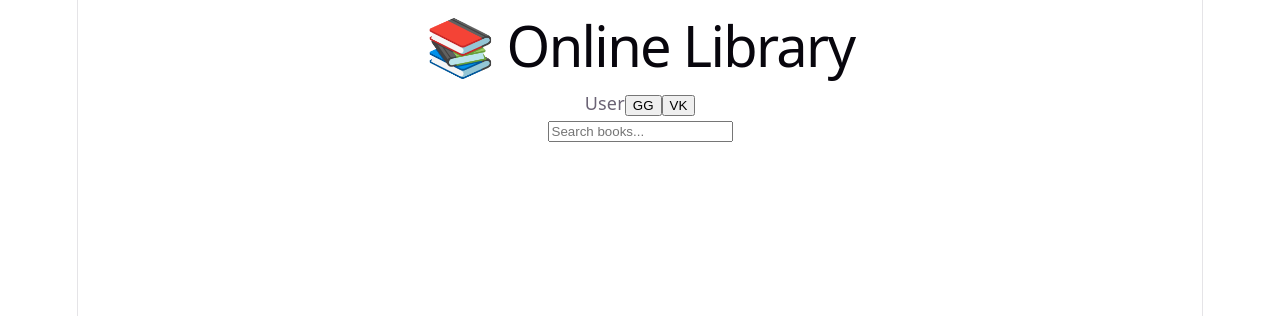
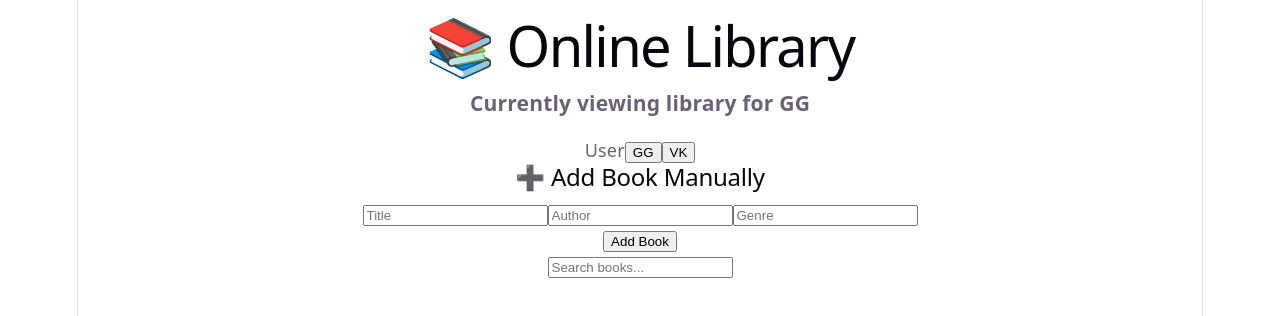
Before and after one commit to Sheliiiiy/shared-library, a React (Vite) app: page / in a window 1280 px wide. Shown: the top 316 px of the page. Built offline with nearby package versions, Linux system fonts and the light colour scheme.

Commit message:
fix maybe

```diff
--- a/src/App.jsx
+++ b/src/App.jsx
@@ -2,56 +2,53 @@ import { useEffect, useState } from "react";
 import Header from "./components/Header";
 import BookSearch from "./components/BookSearch";
 import BookList from "./components/BookList";
+import BookForm from "./components/AddBookForm";
 
 export default function App() {
+  const STORAGE_KEY = "book-library";
+
   const [users] = useState(["GG", "VK"]);
   const [activeUser, setActiveUser] = useState("GG");
 
   const [books, setBooks] = useState(() => {
-    const saved = localStorage.getItem("books");
-    if (!saved) return { GG: [], VK: [] };
-
-    const parsed = JSON.parse(saved);
-
-    for (const user of ["GG", "VK"]) {
-      parsed[user] = parsed[user].map((book) => ({
-        ...book,
-        id: book.id || crypto.randomUUID(),
-      }));
+    try {
+      const saved = localStorage.getItem(STORAGE_KEY);
+      return saved ? JSON.parse(saved) : [];
+    } catch {
+      return [];
     }
-
-    return parsed;
   });
 
   useEffect(() => {
-    localStorage.setItem("books", JSON.stringify(books));
+    localStorage.setItem(STORAGE_KEY, JSON.stringify(books));
   }, [books]);
 
-  const deleteBook = (user, id) => {
-    setBooks((prev) => ({
-      ...prev,
-      [user]: prev[user].filter((book) => book.id !== id),
-    }));
+  const deleteBook = (id) => {
+    setBooks((prev) => prev.filter((book) => book.id !== id));
   };
 
   const addBook = (book) => {
-    setBooks((prev) => ({
+    setBooks((prev) => [
       ...prev,
-      [activeUser]: [...prev[activeUser], book],
-    }));
+      {
+        ...book,
+        user: activeUser,
+        id: book.id || crypto.randomUUID(),
+      },
+    ]);
   };
 
   return (
     <div className="p-6 max-w-5xl mx-auto">
 
-      {/* HEADER */}
-      <Header users={users} activeUser={activeUser} setActiveUser={setActiveUser}/>
+      <Header users={users} activeUser={activeUser} setActiveUser={setActiveUser} />
 
-      {/* SEARCH */}
+      <BookForm onAddBook={addBook} activeUser={activeUser} />
+
       <BookSearch activeUser={activeUser} onAddBook={addBook} />
 
-      {/* LIST */}
       <BookList books={books} user={activeUser} onDelete={deleteBook} />
+
     </div>
   );
 }
--- a/src/components/AddBookForm.jsx
+++ b/src/components/AddBookForm.jsx
@@ -1,43 +1,59 @@
-import { useState } from "react"
-import { addBook } from "../storage/books"
+export default function BookForm({ onAddBook, activeUser }) {
+  const handleSubmit = (e) => {
+    e.preventDefault();
 
-export default function AddBookForm({ onAdd }) {
-  const [title, setTitle] = useState("")
-  const [author, setAuthor] = useState("")
-  const [genre, setGenre] = useState("")
-  const [image, setImage] = useState("")
+    const form = new FormData(e.target);
 
-  const handleSubmit = (e) => {
-    e.preventDefault()
+    const title = form.get("title");
+    const author = form.get("author");
+    const genre = form.get("genre");
 
-    const newBook = {
+    if (!title) return;
+
+    onAddBook({
       id: crypto.randomUUID(),
       title,
-      author,
-      genre,
-      image,
-      user: "GG"
-    }
+      author: author || "Unknown",
+      genre: genre || "Unknown",
+      image: "",
+      user: activeUser, // IMPORTANT in flat structure
+    });
 
-    addBook(newBook)
-    onAdd()
-
-    setTitle("")
-    setAuthor("")
-    setGenre("")
-    setImage("")
-  }
+    e.target.reset();
+  };
 
   return (
-    <form onSubmit={handleSubmit}>
-      <h2>Add Book</h2>
+    <form
+      onSubmit={handleSubmit}
+      className="mb-6 p-4 border rounded-lg shadow-sm"
+    >
+      <h2 className="text-lg font-semibold mb-3">
+        ➕ Add Book Manually
+      </h2>
 
-      <input placeholder="Title" value={title} onChange={(e) => setTitle(e.target.value)} />
-      <input placeholder="Author" value={author} onChange={(e) => setAuthor(e.target.value)} />
-      <input placeholder="Genre" value={genre} onChange={(e) => setGenre(e.target.value)} />
-      <input placeholder="Image URL" value={image} onChange={(e) => setImage(e.target.value)} />
+      <div className="grid md:grid-cols-3 gap-3">
+        <input
+          name="title"
+          className="border p-2 rounded"
+          placeholder="Title"
+        />
 
-      <button type="submit">Add</button>
+        <input
+          name="author"
+          className="border p-2 rounded"
+          placeholder="Author"
+        />
+
+        <input
+          name="genre"
+          className="border p-2 rounded"
+          placeholder="Genre"
+        />
+      </div>
+
+      <button className="mt-3 px-4 py-2 bg-black text-white rounded">
+        Add Book
+      </button>
     </form>
-  )
+  );
 }
--- a/src/components/BookCard.jsx
+++ b/src/components/BookCard.jsx
@@ -1,22 +1,27 @@
-export default function BookCard({ book, user, onDelete }) {
+export default function BookCard({ book, onDelete }) {
   return (
-    <div className="p-3 border rounded-2xl shadow">
+    <div className="p-3 border rounded-2xl shadow flex gap-4 items-start h-full">
+
       {book.image && (
         <img
           src={book.image}
-          className="h-40 w-full object-cover mb-2 rounded"
+          className="h-24 w-20 object-cover rounded flex-shrink-0"
         />
       )}
 
+      <div className="flex-1 flex flex-col">
         <h3 className="font-bold">{book.title}</h3>
         <p className="text-sm text-gray-600">{book.author}</p>
 
+        <div className="mt-auto">
           <button
-        onClick={() => onDelete(user, book.id)}
-        className="mt-2 px-3 py-1 bg-red-500 text-white rounded"
+            onClick={() => onDelete(book.id)}
+            className="px-3 py-1 bg-red-500 text-white rounded"
           >
             Delete
           </button>
         </div>
-  )
+      </div>
+    </div>
+  );
 }
--- a/src/components/BookList.jsx
+++ b/src/components/BookList.jsx
@@ -1,33 +1,17 @@
-import BookCard from "./BookCard"
+import BookCard from "./BookCard";
 
 export default function BookList({ books, user, onDelete }) {
-    const userBooks = books[user]
-
-    const grouped = userBooks.reduce((acc, book) => {
-        const genre = book.genre || "Unknown"
-        if (!acc[genre]) acc[genre] = []
-        acc[genre].push(book)
-        return acc
-    }, {})
+  const userBooks = books.filter((b) => b.user === user);
 
   return (
-        <div>
-            {Object.keys(grouped).map((genre) => (
-                <div key={genre} className="mb-6">
-                    <h2 className="text-xl font-semibold mb-2">{genre}</h2>
-
-                    <div className="grid grid-cols-2 md:grid-cols-4 gap-4">
-                        {grouped[genre].map((book, i) => (
+    <div className="grid grid-cols-1 md:grid-cols-2 lg:grid-cols-3 gap-6">
+      {userBooks.map((book) => (
         <BookCard
           key={book.id}
           book={book}
-                                user={user}
           onDelete={onDelete}
         />
       ))}
     </div>
-                </div>
-            ))}
-        </div>
-    )
+  );
 }
--- a/src/components/BookSearch.jsx
+++ b/src/components/BookSearch.jsx
@@ -21,7 +21,7 @@ export default function BookSearch({ onAddBook, activeUser }) {
     };
 
     const handleSelect = (book) => {
-    onAddBook({
+        const newBook = {
             id: crypto.randomUUID(),
             title: book.title,
             author: book.author_name?.[0] || "Unknown",
@@ -29,8 +29,9 @@ export default function BookSearch({ onAddBook, activeUser }) {
             image: book.cover_i
                 ? `https://covers.openlibrary.org/b/id/${book.cover_i}-M.jpg`
                 : "",
-      user: activeUser,
-    });
+        };
+
+        onAddBook(newBook);
 
         setSearch("");
         setResults([]);
--- a/src/components/Header.jsx
+++ b/src/components/Header.jsx
@@ -4,6 +4,10 @@ export default function Header({ users, activeUser, setActiveUser }) {
 
             {/* TITLE */}
             <h1 className="text-3xl font-bold">📚 Online Library</h1>
+
+            <h3 className="text-lg font-semibold mb-4">
+                Currently viewing library for {activeUser}
+            </h3>
 
             {/* USER SWITCH */}
             <div className="flex items-center gap-2 bg-gray-100 px-2 py-1 rounded-full shadow-sm">
```
Lines whose indentation alone changed are shown as unchanged.
